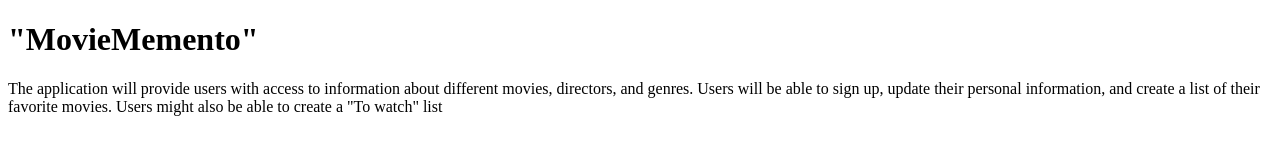
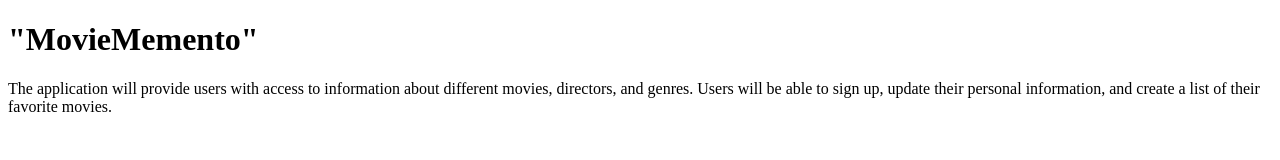
Before and after one commit to MarlaSinger2025/Movie_Api, a website: page index.html in a window 1280 px wide. Drawn offline with Linux system fonts and the light colour scheme.

Commit message:
UpdatedIndexHtml

```diff
--- a/index.html
+++ b/index.html
@@ -9,7 +9,6 @@
 
     <p> The application will provide users with access to information about different
 movies, directors, and genres. Users will be able to sign up, update their
-personal information, and create a list of their favorite movies.
-Users might also be able to create a "To watch" list</p>
+personal information, and create a list of their favorite movies. </p>
 </body>
 </html>
```
